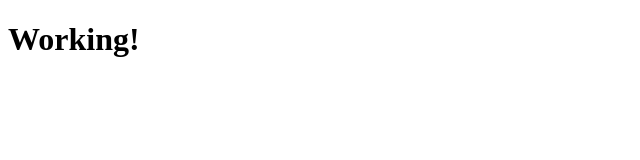
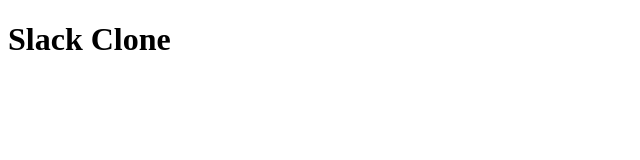
Before and after one commit to juliantrueflynn/slack_clone, a React app: page / in a window 1280 px wide. Shown: the top 160 px of the page, without its empty margins (0-640 px from the left). Built offline with nearby package versions, Linux system fonts and the light colour scheme; the HTML template or start-up script is replaced by a standard one.

Commit message:
Add App and Root components for Provider store configuration

```diff
--- /dev/null
+++ b/frontend/App.jsx
@@ -0,0 +1,7 @@
+import React from 'react';
+
+const App = () => (
+  <div><h1>Slack Clone</h1></div>
+);
+
+export default App;
--- /dev/null
+++ b/frontend/Root.jsx
@@ -0,0 +1,14 @@
+import React from 'react';
+import { Provider } from 'react-redux';
+import { HashRouter } from 'react-router-dom';
+import App from './App';
+
+const Root = ({ store }) => (
+  <Provider store={ store }>
+    <HashRouter>
+      <App />
+    </HashRouter>
+  </Provider>
+);
+
+export default Root;
--- a/frontend/slack_clone.jsx
+++ b/frontend/slack_clone.jsx
@@ -1,12 +1,11 @@
 import React from 'react';
 import ReactDOM from 'react-dom';
 import configureStore from './store/store';
+import Root from './Root';
 
 // Just for testing, remove!
 import * as SessionAPIUtil from './util/session_api_util';
 import { signup, login, logout } from './actions/session_actions';
-
-const Root = <div><h1>Working!</h1></div>;
 
 document.addEventListener('DOMContentLoaded', () => {
   const rootEl = document.getElementById('root');
@@ -20,5 +19,5 @@
   window.getState = store.getState;
   window.dispatch = store.dispatch;
 
-  ReactDOM.render(Root, rootEl);
+  ReactDOM.render(<Root store={ store } />, rootEl);
 });
```
